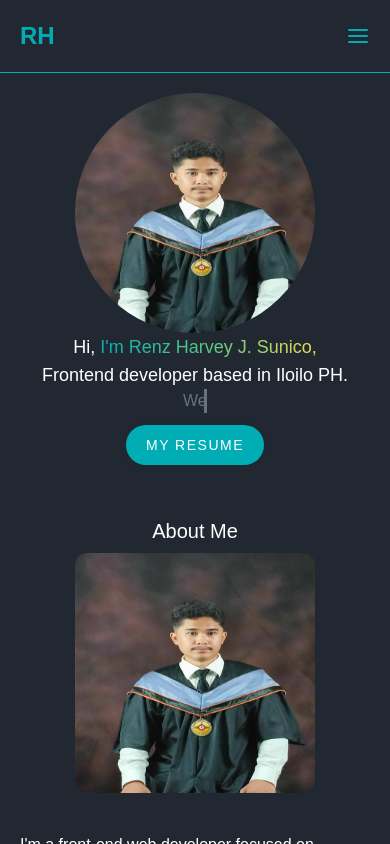
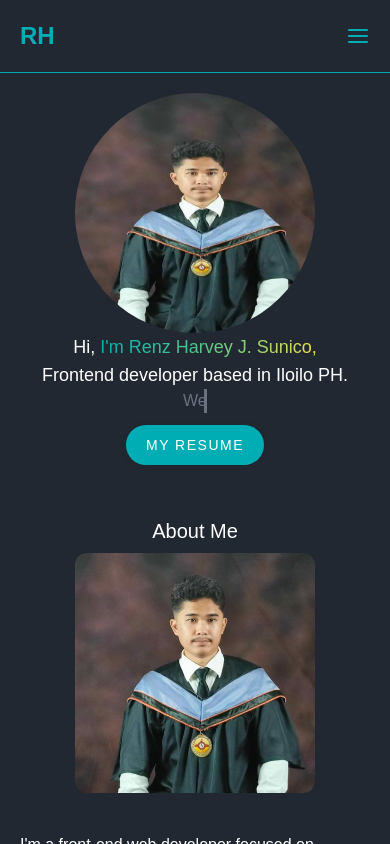
Before and after one commit to Reignz217/Portfolio_v2, a React (Vite) app: page / in a window 390 px wide. Built offline with nearby package versions, Linux system fonts and the light colour scheme.

Commit message:
update images

```diff
--- a/src/Pages/About.jsx
+++ b/src/Pages/About.jsx
@@ -4,7 +4,7 @@ export default function About() {
     <section id="about"  className="my-10 p-5 flex flex-col justify-center items-center md:gap-10 gap-2 scroll-mt-20">
         <h4 className="lg:text-5xl md:text-3xl text-xl">About Me</h4>
         <div className="flex lg:flex-row flex-col md:justify-center items-center lg:items-start lg:gap-20 gap-10">
-            <img src="/Profile (1).jpg" alt="Profile Picture" className="lg:w-120 lg:h-120 md:w-90 md:h-90 w-60 aspect-square rounded-xl"></img>
+            <img src="/Profile (1).jpg" alt="Profile Picture" className="lg:w-120 lg:h-120 md:w-90 md:h-90 w-60 aspect-square rounded-xl object-cover"></img>
             <div className="flex flex-col lg:gap-5 gap-3">
                 <p className="lg:text-2xl md:text-xl">
                     I'm a front-end web developer focused on building responsive and maintainable websites using React, Tailwind CSS, and JavaScript.
--- a/src/Pages/Home.jsx
+++ b/src/Pages/Home.jsx
@@ -1,7 +1,7 @@
 
 export default function Home() {
   return (
-    <section id="home" className="flex flex-col md:justify-center items-center md:h-screen md:gap-5 scroll-mt-40">
+    <section id="home" className="flex flex-col md:justify-center items-center md:h-screen md:gap-5 scroll-mt-40 object-cover">
         <img src="/Profile.webp" alt="Profile Picture" className="rounded-full lg:w-100 lg:h-100 md:w-70 md:h-70 w-60 mt-5 md:-mt-20 aspect-square"/>
         <div className="flex flex-col md:gap-5 px-5 md:px-0 text-center md:w-3/4">
             <h4 className="lg:text-5xl md:text-4xl text-lg">
```
